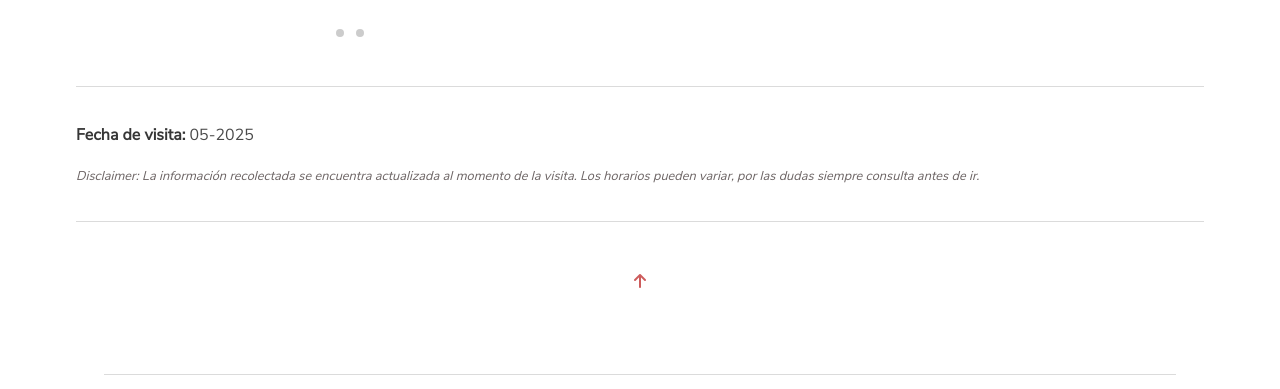
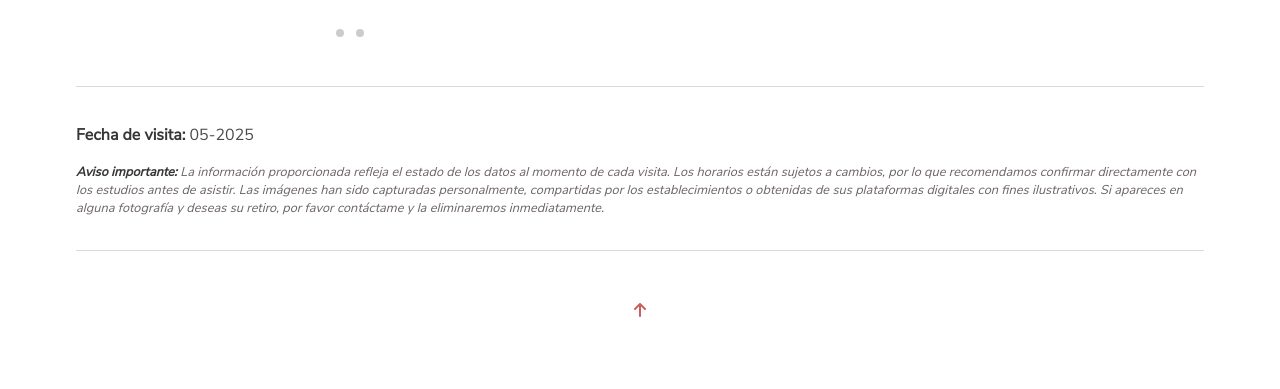
Before and after one commit to mica-92/yogaenbaires, a plain HTML site: page projects/ayc/index.html in a window 1280 px wide. Shown: the part 3037-3426 px from the top of the page. Drawn offline with Linux system fonts and the light colour scheme; a script that the page names is missing; files whose address does not match are found by name.

Commit message:
update disclaimer

```diff
--- a/projects/ayc/index.html
+++ b/projects/ayc/index.html
@@ -852,8 +852,12 @@ Caballito De Batalla - Yoga en Baires
         05-2025
 
          <br>
-        <p style="font-size: 0.8rem"><i>Disclaimer: La información recolectada se encuentra actualizada al momento de la visita. Los horarios pueden variar, por las dudas siempre consulta antes de ir.</i></p>
-
+    <p style="font-size: 0.8rem; font-style: italic; line-height: 1.4;">
+        <strong>Aviso importante:</strong> La información proporcionada refleja el estado de los datos al momento de cada visita.
+        Los horarios están sujetos a cambios, por lo que recomendamos confirmar directamente con los estudios antes de asistir.
+        Las imágenes han sido capturadas personalmente, compartidas por los establecimientos o obtenidas de sus plataformas digitales
+        con fines ilustrativos. Si apareces en alguna fotografía y deseas su retiro, por favor contáctame y la eliminaremos inmediatamente.
+    </p>
 
     </div><hr>
 
```
Also changed, not shown: projects/ready/index.html (+6 -2 lines), projects/ymcs/index.html (+6 -2 lines).
